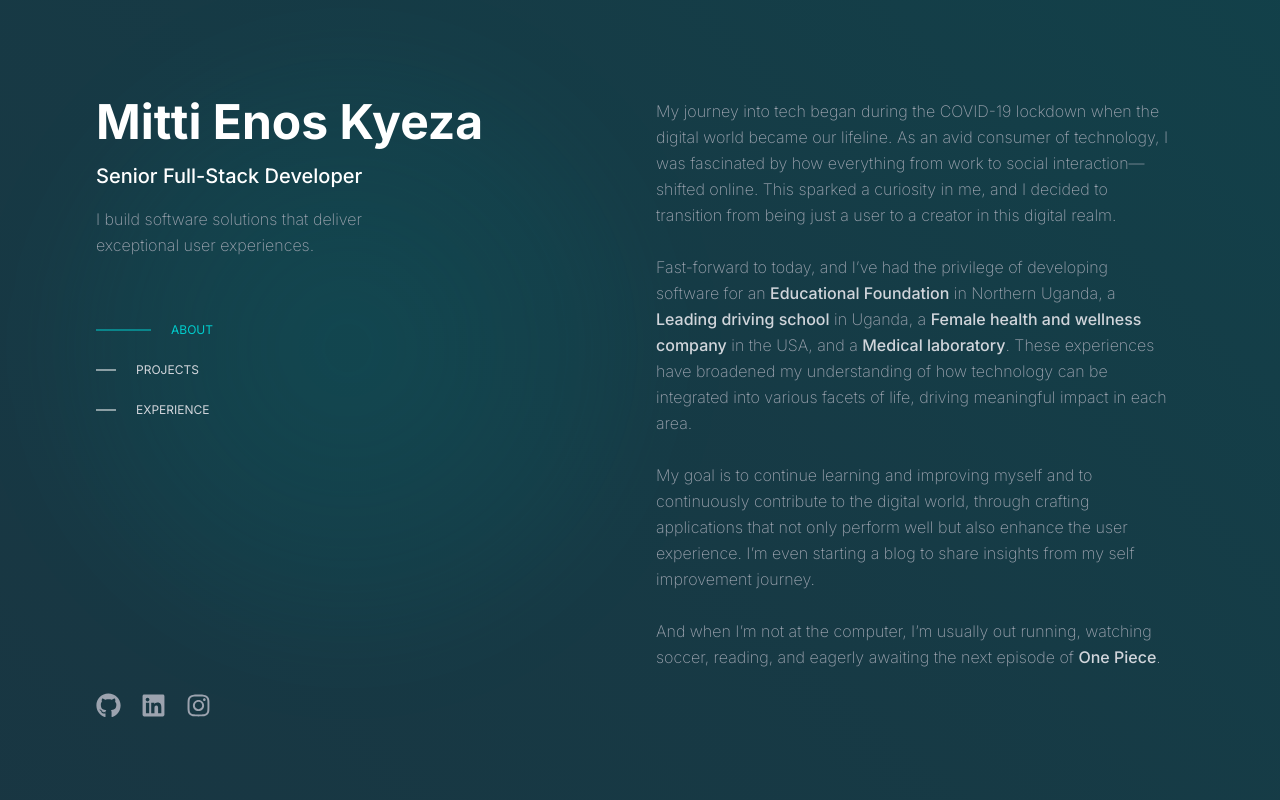
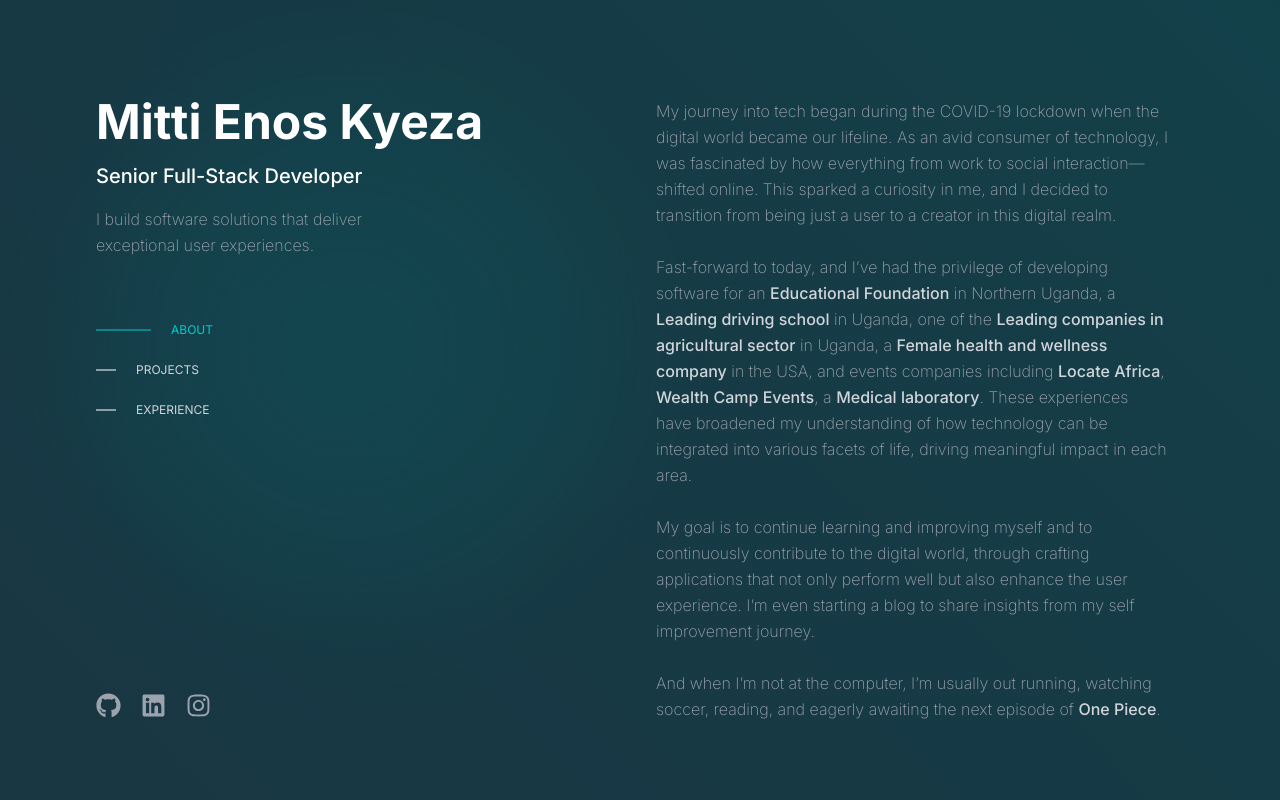
Before and after one commit to enoskyeza/portfolio, a Next.js app: page / in a window 1280 px wide. Shown: the top 800 px of the page. Built offline with nearby package versions, Linux system fonts and the light colour scheme.

Commit message:
update about section

```diff
--- a/src/components/about.tsx
+++ b/src/components/about.tsx
@@ -14,7 +14,9 @@ const About = () => {
                 Fast-forward to today, and I’ve had the privilege of developing software for an
                 <a href="https://wokober.com/" target="_blank" className='about-link'> Educational Foundation</a> in Northern Uganda,
                 a <a href="https://prestigedrivingschool.co.ug/" target="_blank" className='about-link'>Leading driving school</a> in Uganda,
+                one of the <a href="https://matuggaindustries.com" target="_blank" className='about-link'>Leading companies in agricultural sector</a> in Uganda,
                 a <a href="https://www.femispace.com/" target="_blank" className='about-link'>Female health and wellness company</a> in the USA, and
+                events companies including <a href="https://explorewithlocate.com" target="_blank" className='about-link'>Locate Africa</a>, <a href="https://explorewithlocate.com" target="_blank" className='about-link'>Wealth Camp Events</a>,
                 a <a href="#" target="_blank" className='about-link'>Medical laboratory</a>.
                 These experiences have broadened my understanding of how technology can be integrated into
                 various facets of life, driving meaningful impact in each area.
```
